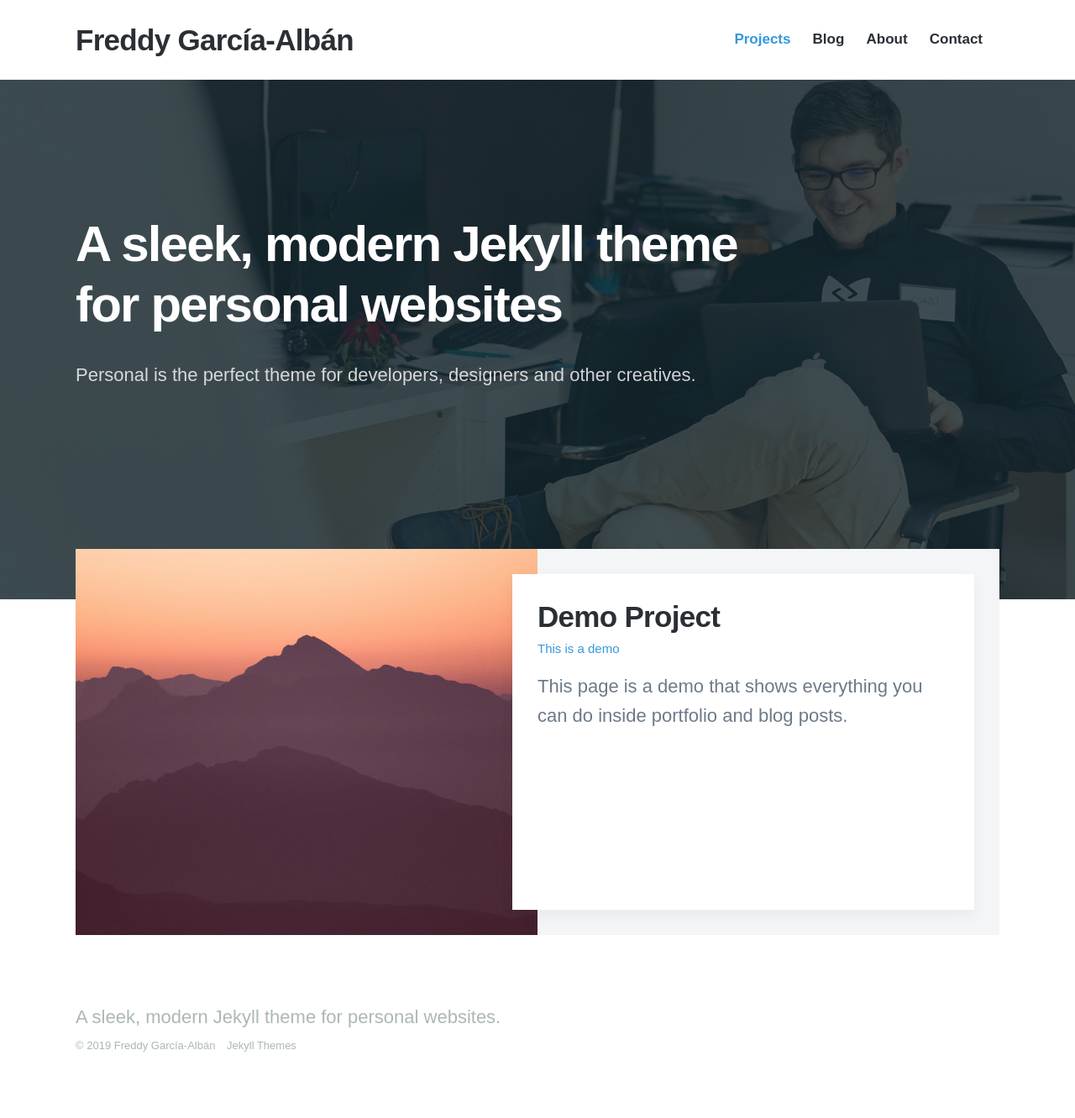
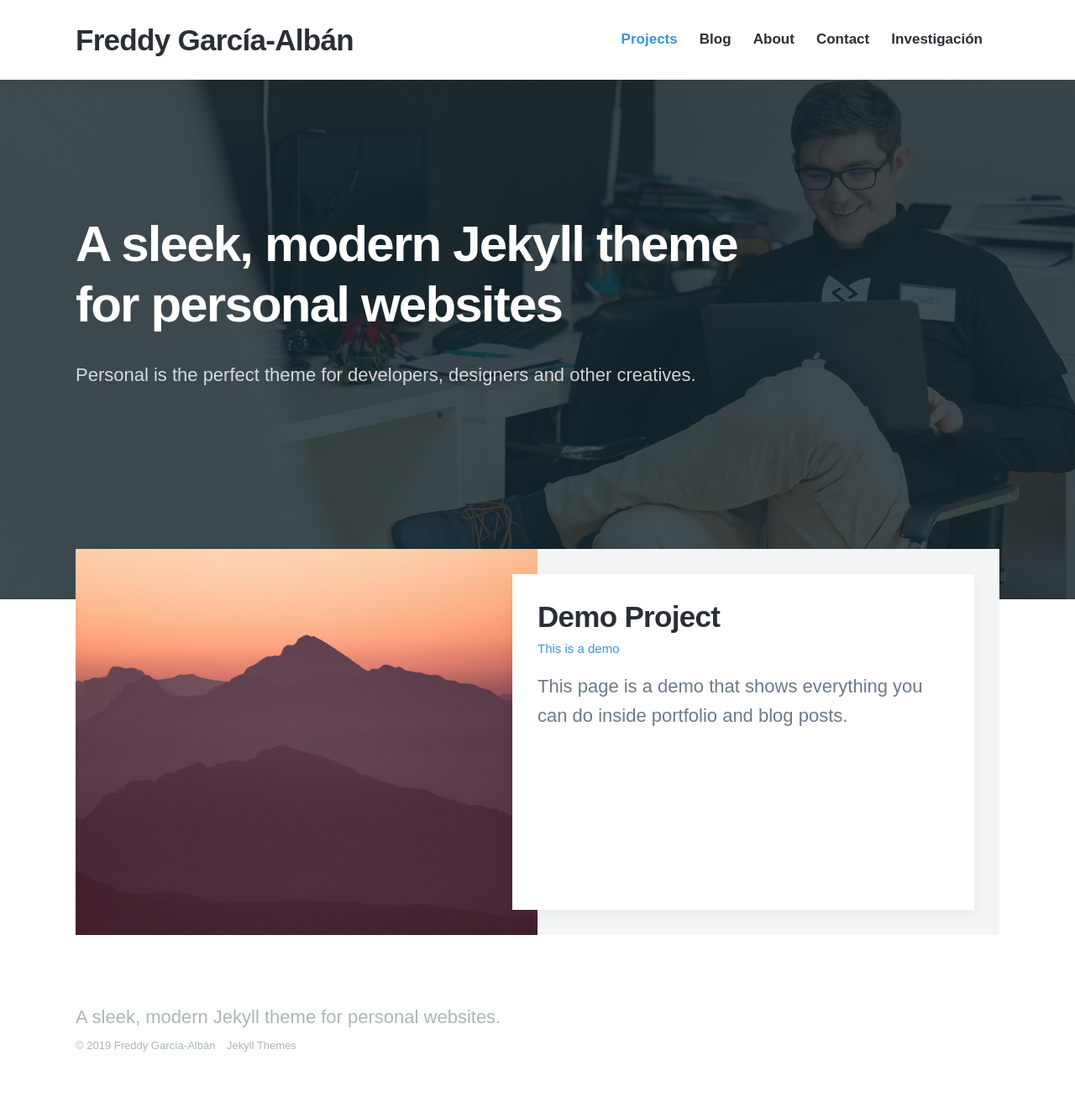
Before and after one commit to EnexFG/EnexFG.github.io, a Jekyll site: the page built from index.html, in a window 1280 px wide. Shown: the whole page at 84% size. Built offline with Jekyll 4.4.1, drawn with Linux system fonts in a browser that asks for light colours; nearby versions of some CDN libraries; some web fonts are replaced.

Commit message:
Update settings.yml

```diff
--- a/_data/settings.yml
+++ b/_data/settings.yml
@@ -16,6 +16,8 @@ menu_settings:
       url: '/about'
     - title: 'Contact'
       url: '/contact'
+    - title: 'Investigación'
+      url: '/Research'
 
 footer_settings:
   footer_tagline: A sleek, modern Jekyll theme for personal websites.
```
